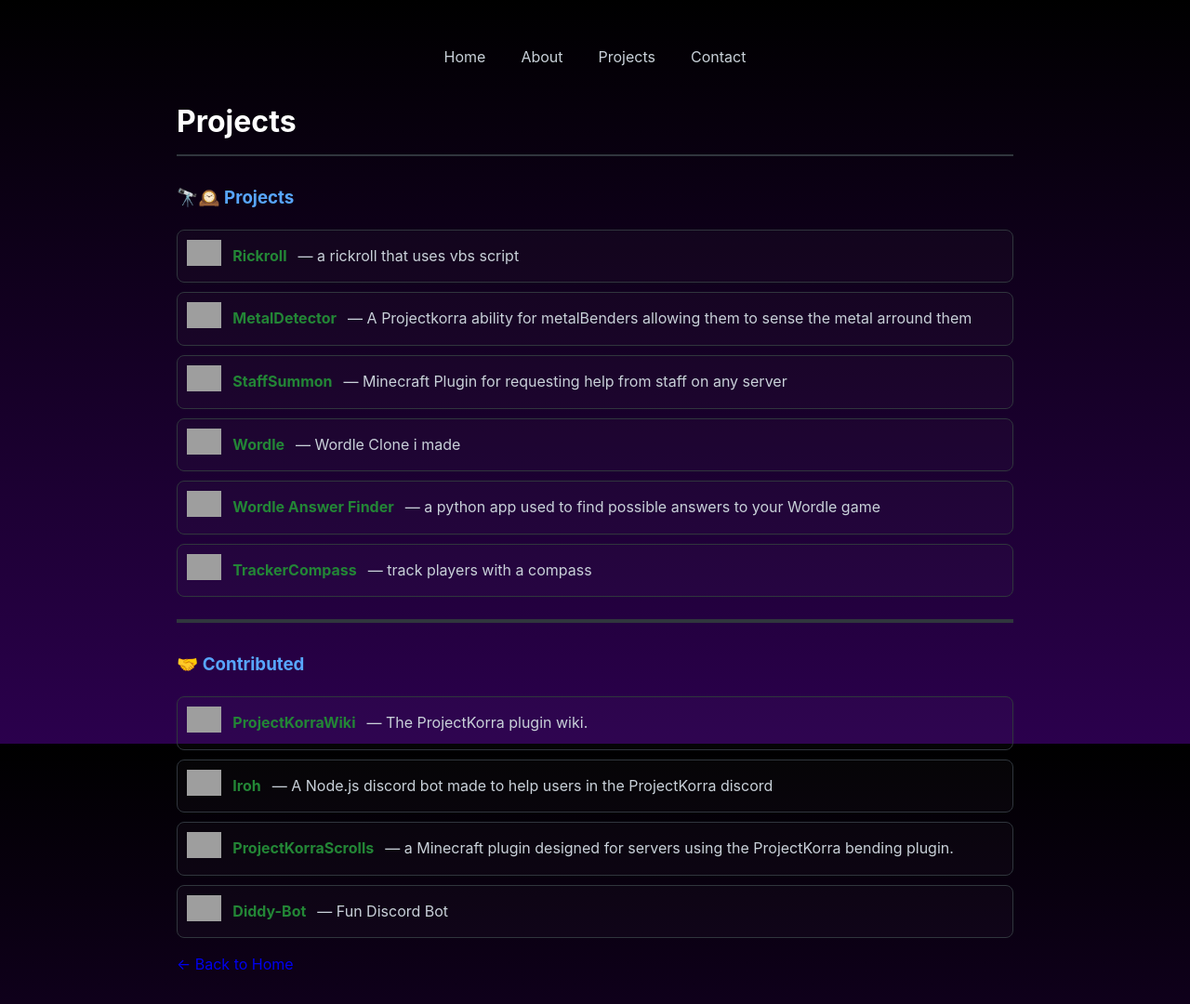
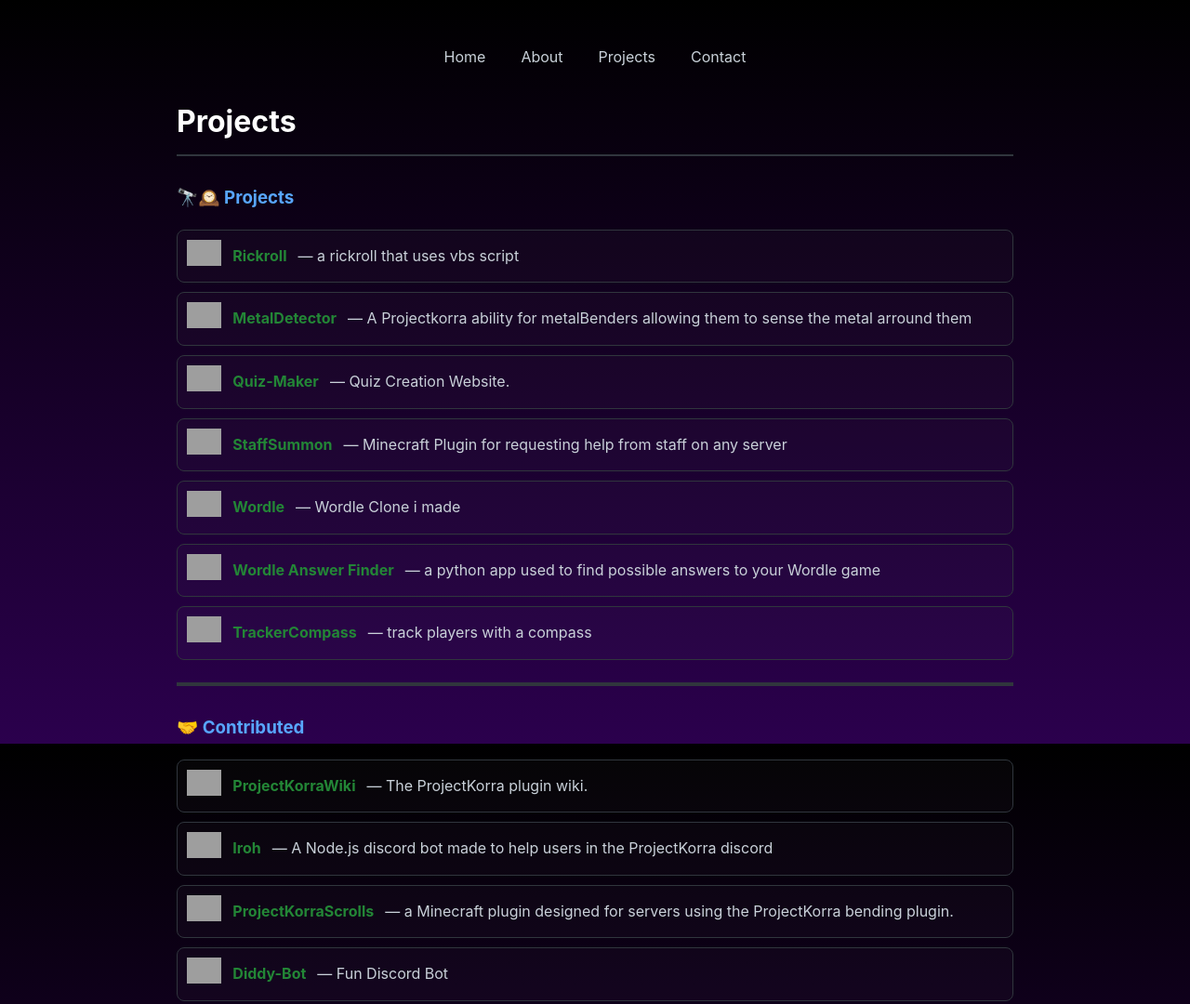
Before and after one commit to PrestonCurtis1/PrestonCurtis1.github.io, a plain HTML site: page projects.html in a window 1280 px wide. Shown: the top 1080 px of the page at 93% size. Drawn offline with Linux system fonts and the light colour scheme; grey boxes are pictures that could not be loaded.

Commit message:
Add Quiz-Maker project link to projects.html

```diff
--- a/projects.html
+++ b/projects.html
@@ -40,6 +40,10 @@
                 <li>
                     <a href="https://github.com/PrestonCurtis1/MetalDetector"><img src="https://img.shields.io/badge/MetalDetector-Repo-silver?style=for-the-badge&amp;logo=github" alt="MetalDetector"></a>
                     <strong>MetalDetector</strong> — A Projectkorra ability for metalBenders allowing them to sense the metal arround them
+                </li>
+                <li>
+                    <a href="https://github.com/PrestonCurtis1/quiz-maker-backend"><img src="https://img.shields.io/badge/Quiz Maker-Repo-blue?style=for-the-badge&amp;logo=github" alt="Quiz-Maker"></a>
+                    <strong>Quiz-Maker</strong> — Quiz Creation Website.
                 </li>
                 <li>
                     <a href="https://github.com/PrestonCurtis1/staffsummon"><img src="https://img.shields.io/badge/StaffSummon-Repo-yellow?style=for-the-badge&amp;logo=github" alt="StaffSummon"></a>
```
